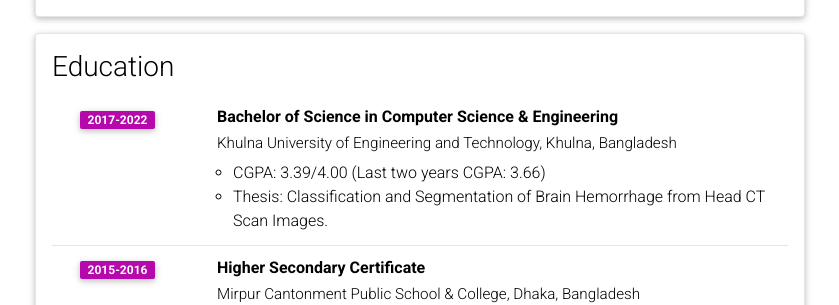
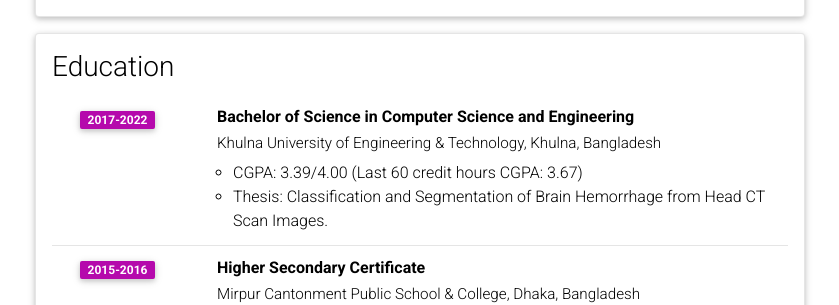
Before and after one commit to NaJaeMin92/NaJaeMin92.github.io, a Jekyll site: the page built from _pages/cv.md, in a window 1280 px wide and 900 px high. Shown: the part 360-665 px from the top of the window, without its empty margins (220-1059 px from the left). Built offline with Jekyll 4.4.1, drawn with Linux system fonts in a browser that asks for light colours; comment, search, counter and statistics services are not loaded; a style sheet for code colours, icons or effects is not loaded.

Commit message:
cv update

```diff
--- a/_data/cv.yml
+++ b/_data/cv.yml
@@ -11,11 +11,11 @@
 - title: Education
   type: time_table
   contents:
-    - title: Bachelor of Science in Computer Science & Engineering
-      institution: Khulna University of Engineering and Technology, Khulna, Bangladesh
+    - title: Bachelor of Science in Computer Science and Engineering
+      institution: Khulna University of Engineering & Technology, Khulna, Bangladesh
       year: 2017-2022
       description:
-        - "CGPA: 3.39/4.00 (Last two years CGPA: 3.66)"
+        - "CGPA: 3.39/4.00 (Last 60 credit hours CGPA: 3.67)"
         - "Thesis: Classification and Segmentation of Brain Hemorrhage from Head CT Scan Images."
     - title: Higher Secondary Certificate
       institution: Mirpur Cantonment Public School & College, Dhaka, Bangladesh
```
